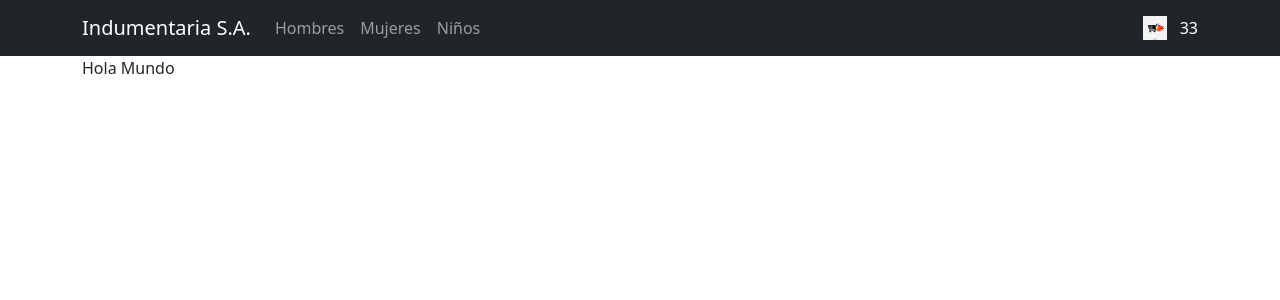
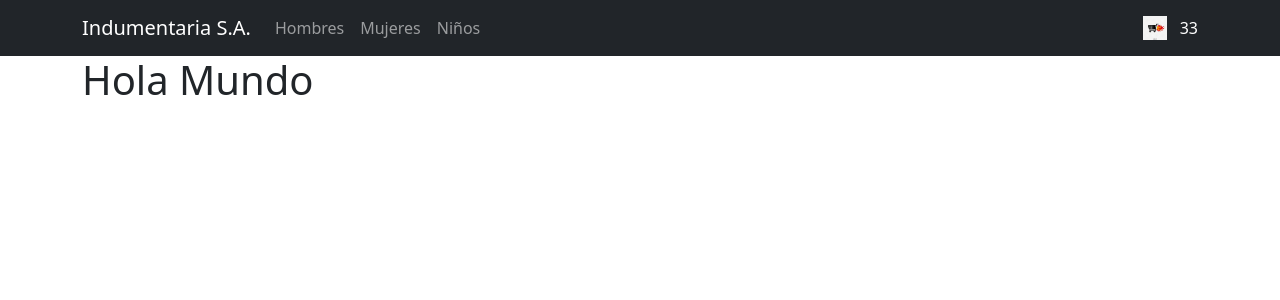
Before and after one commit to gonzaloyungblut/react_PF, a React (Create React App) app: page / in a window 1280 px wide. Shown: the top 300 px of the page. Built offline with nearby package versions, Linux system fonts and the light colour scheme.

Commit message:
queriendo empezar segunda pre entrega

```diff
--- a/src/components/ItemListContainer.jsx
+++ b/src/components/ItemListContainer.jsx
@@ -1,4 +1,7 @@
 import Container from 'react-bootstrap/Container';
 export const ItemListContainer = (props) => {
-    return <Container>{props.greeting}</Container>;
+    return (
+    <Container>
+        <h1>{props.greeting}</h1>
+    </Container>);
 };
```
